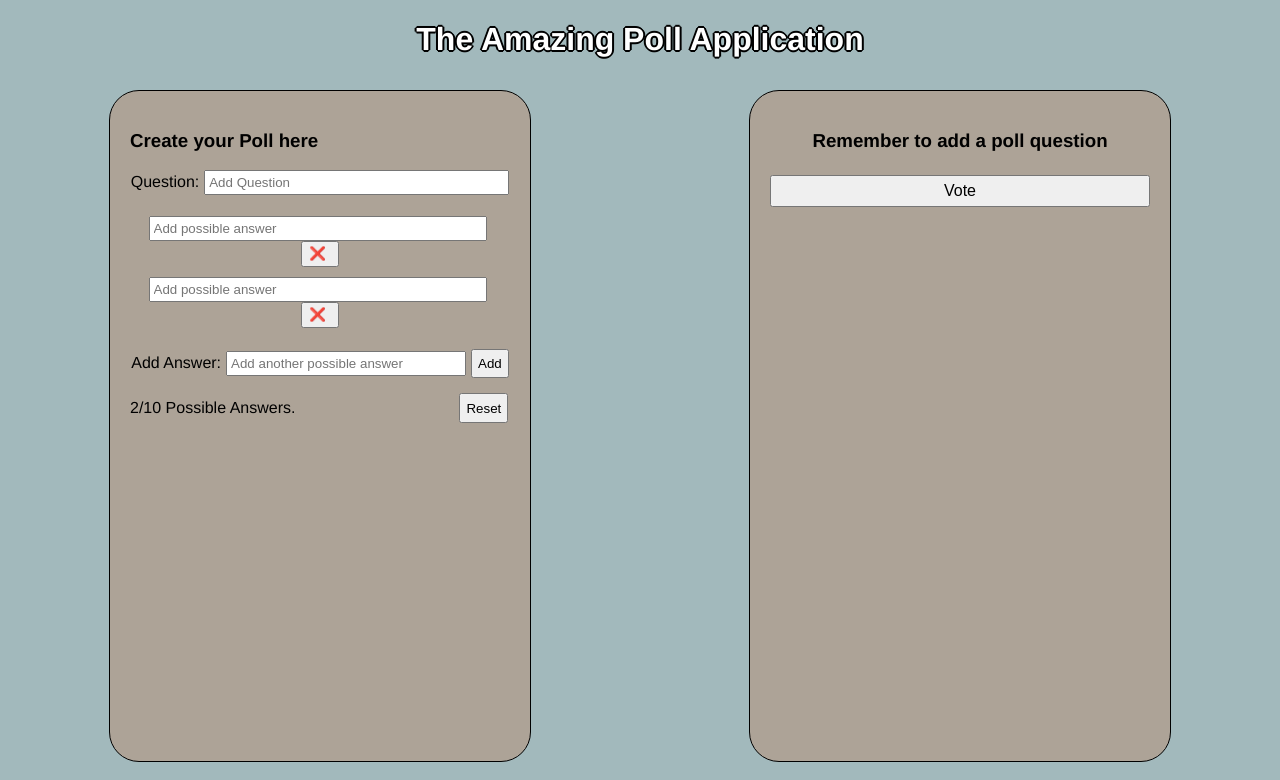
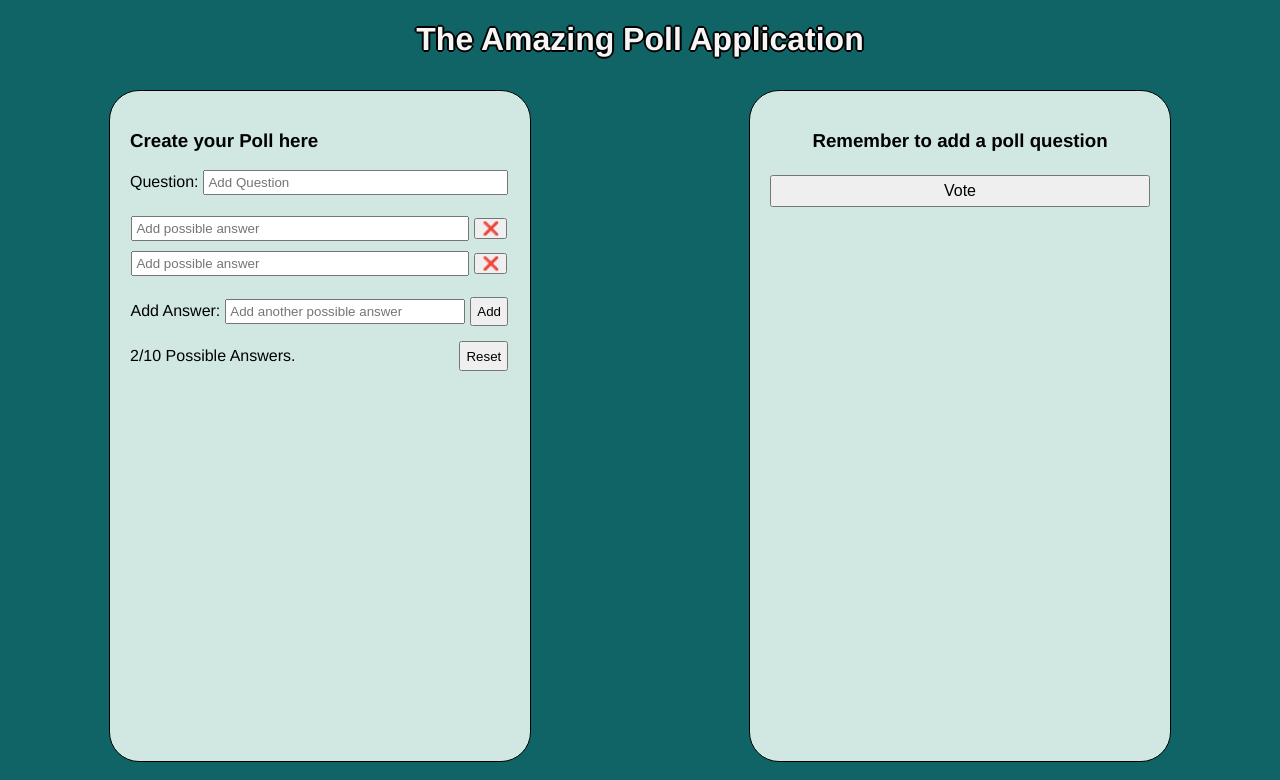
Before and after one commit to MortenEmde/poll-spa, a React (Create React App) app: page / in a window 1280 px wide. Shown: the top 780 px of the page. Built offline with nearby package versions, Linux system fonts and the light colour scheme.

Commit message:
add additional tests and updated background colors

```diff
--- a/src/app/App.css
+++ b/src/app/App.css
@@ -5,7 +5,7 @@ html {
 body {
   font: 1.6rem Helvetica;
   margin: 0;
-  background-color: #a2b9bc;
+  background-color: #116466;
 }
 
 .app {
@@ -13,6 +13,6 @@ body {
 }
 
 .app-header {
-  color: #ffffff;
+  color: whitesmoke;
   text-shadow: .2rem 0 0 #000000, -.2rem 0 0 #000000, 0 .2rem 0 #000000, 0 -.2rem 0 #000000, .1rem .1rem #000000, -.1rem -.1rem 0 #000000, .1rem -.1rem 0 #000000, -.1rem .1rem 0 #000000;
 }
--- a/src/appBoard/AppBoard.css
+++ b/src/appBoard/AppBoard.css
@@ -12,5 +12,5 @@ div[class$="-screen"] {
   margin: 1rem;
   border: 1px solid #000000;
   border-radius: 3rem;
-  background-color: #ada397;
+  background-color: #d1e8e2;
 }
--- a/src/components/pollOption/PollOption.css
+++ b/src/components/pollOption/PollOption.css
@@ -7,10 +7,3 @@
   padding: .3rem;
   margin-right: .5rem;
 }
-
-.poll-option-btn {
-  padding-top: .3rem;
-  padding-right: 1.1rem;
-  padding-bottom: .4rem;
-  padding-left: .6rem;
-}
--- a/src/components/resultGraph/ResultGraph.js
+++ b/src/components/resultGraph/ResultGraph.js
@@ -21,7 +21,7 @@ function ResultGraph({ pollQuestion, pollAnswers }) {
         datasets: [
           {
             label: pollQuestion,
-            backgroundColor: '#4bc0c0',
+            backgroundColor: '#ffcb9a',
             borderColor: '#000000',
             borderWidth: 1,
             data: answerVotes(pollAnswers),
```
Also changed, not shown: src/setupTests.js (+4 -0 lines), 1 other file (tests, documents, lock files or other folders).
